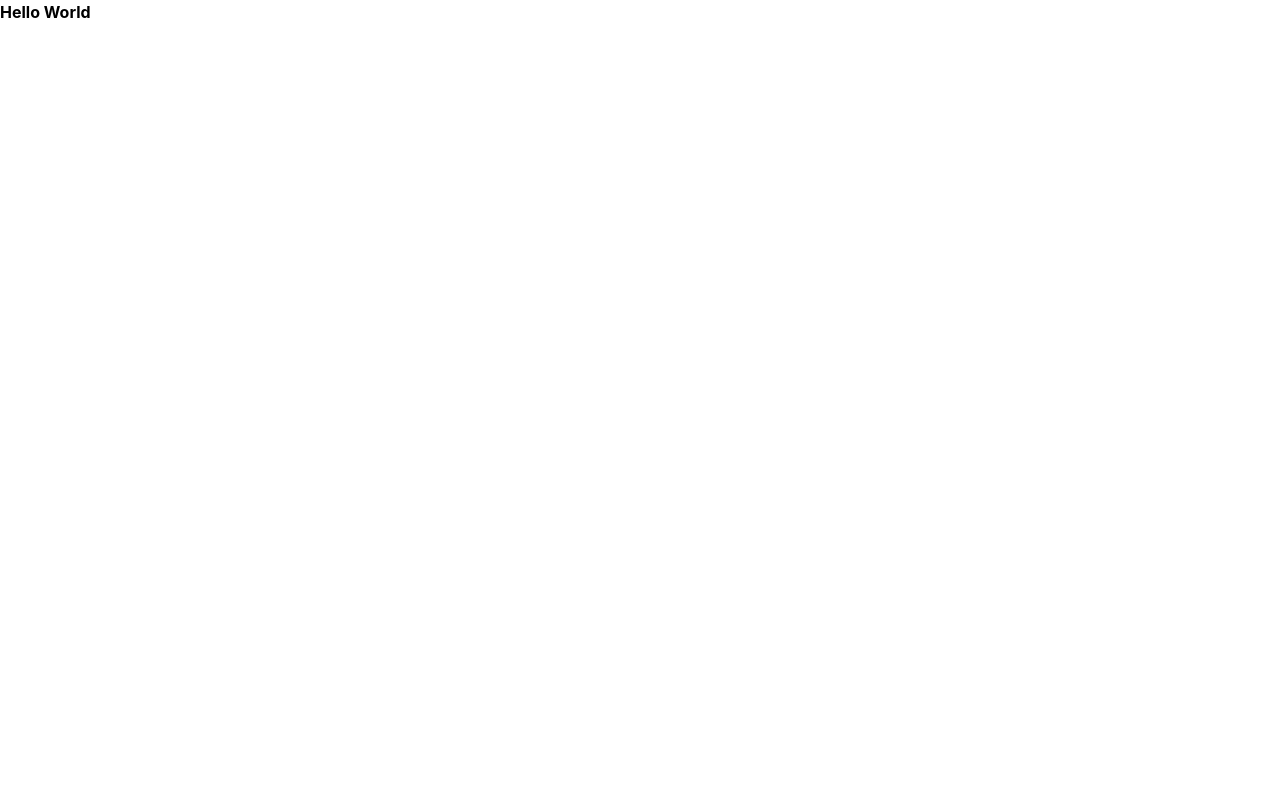
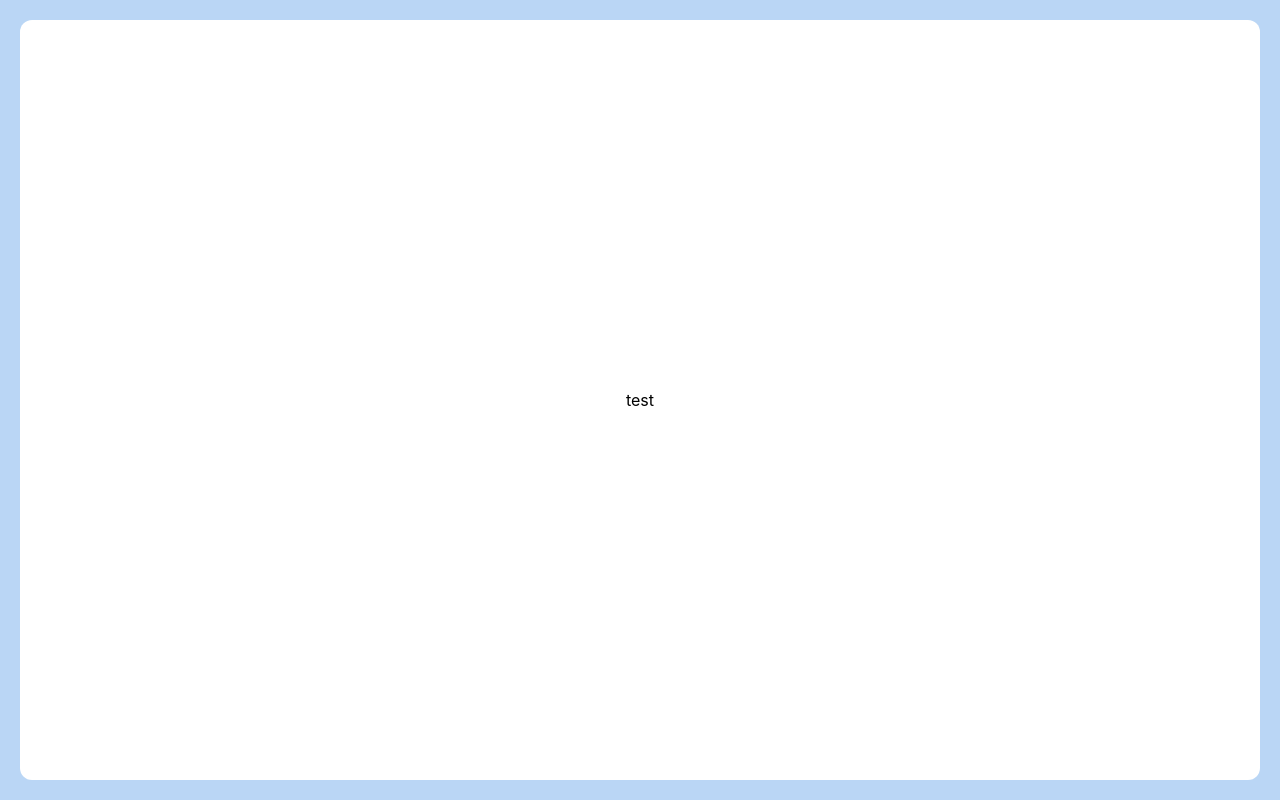
Before and after one commit to jellyunicorn/finpro-fe, a React (Vite) app: page / in a window 1280 px wide. Built offline with nearby package versions, Linux system fonts and the light colour scheme.

Commit message:
feat: set up landing page with DM Sans font and base routing

```diff
--- a/index.html
+++ b/index.html
@@ -5,6 +5,12 @@
     <link rel="icon" type="image/svg+xml" href="/favicon.svg" />
     <meta name="viewport" content="width=device-width, initial-scale=1.0" />
     <title>finpro-fe</title>
+    <link rel="preconnect" href="https://fonts.googleapis.com" />
+    <link rel="preconnect" href="https://fonts.gstatic.com" crossorigin />
+    <link
+      href="https://fonts.googleapis.com/css2?family=DM+Sans:ital,opsz,wght@0,9..40,100..1000;1,9..40,100..1000&display=swap"
+      rel="stylesheet"
+    />
   </head>
   <body>
     <div id="root"></div>
--- a/src/App.tsx
+++ b/src/App.tsx
@@ -1,7 +1,9 @@
 export default function App() {
   return (
     <div>
-      <p className="font-bold">Hello World</p>
+      <p className="font-bold">Hello World
+
+      </p>
     </div>
   );
 }
--- a/src/index.css
+++ b/src/index.css
@@ -1 +1,9 @@
 @import "tailwindcss";
+
+@theme {
+  --font-dmsans: "DM Sans", sans-serif;
+}
+
+p, h1, h2, h3, span {
+  font-family: var(--font-dmsans);
+}
--- a/src/main.tsx
+++ b/src/main.tsx
@@ -4,11 +4,12 @@ import "./index.css";
 import App from "./App.tsx";
 import { createBrowserRouter } from "react-router";
 import { RouterProvider } from "react-router/dom";
+import LandingPage from "./pages/landing-page/LandingPage.tsx";
 
 const router = createBrowserRouter([
   {
     path: "/",
-    element: <App />,
+    element: <LandingPage />,
   },
 ]);
 
--- /dev/null
+++ b/src/pages/landing-page/LandingPage.tsx
@@ -0,0 +1,10 @@
+import React from 'react'
+import Hero from './layouts/Hero'
+
+export default function LandingPage() {
+  return (
+    <div>
+        <Hero/>
+    </div>
+  )
+}
--- /dev/null
+++ b/src/pages/landing-page/layouts/Hero.tsx
@@ -0,0 +1,9 @@
+import React from "react";
+
+export default function Hero() {
+  return (
+    <div className="w-full h-dvh p-5 bg-[#BAD6F5]">
+      <div className="bg-white w-full h-full rounded-[12px] flex justify-center items-center ">test</div>
+    </div>
+  );
+}
```
Also changed, not shown: 1 other file (tests, documents, lock files or other folders).
